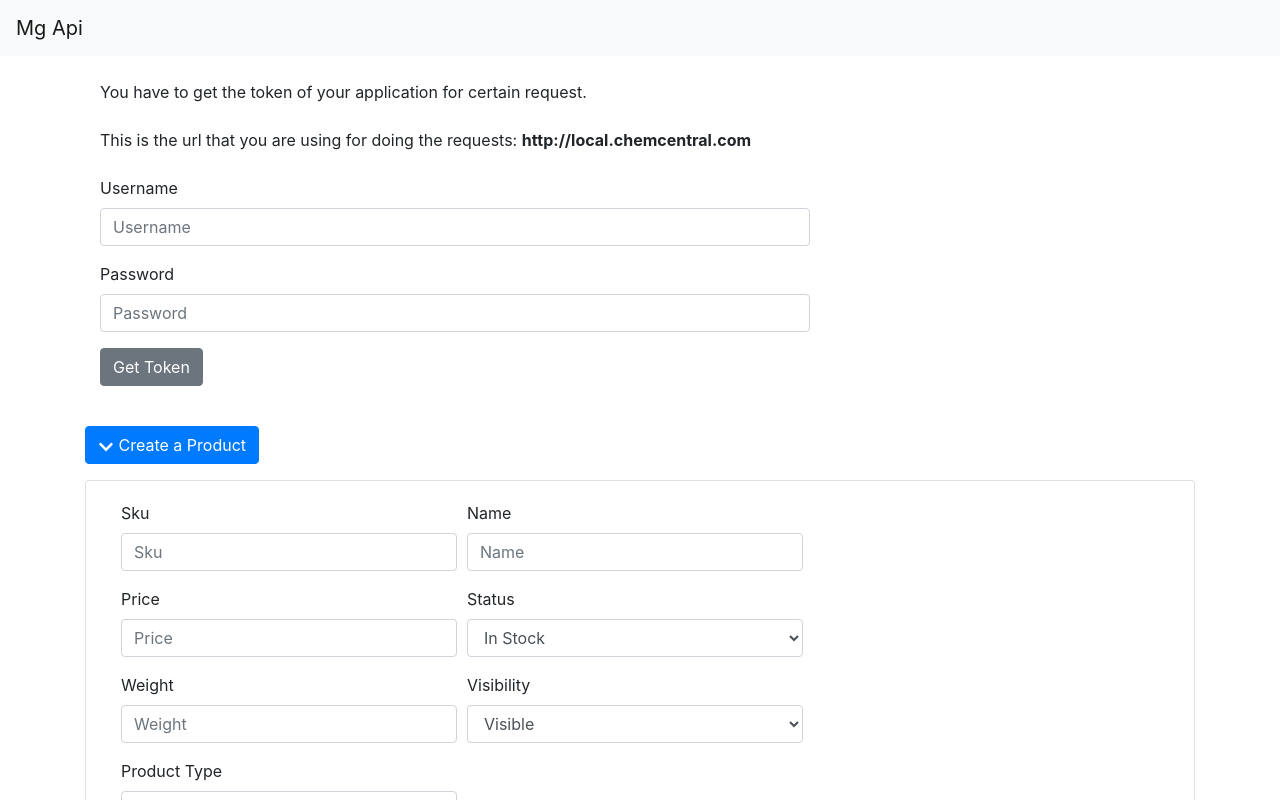
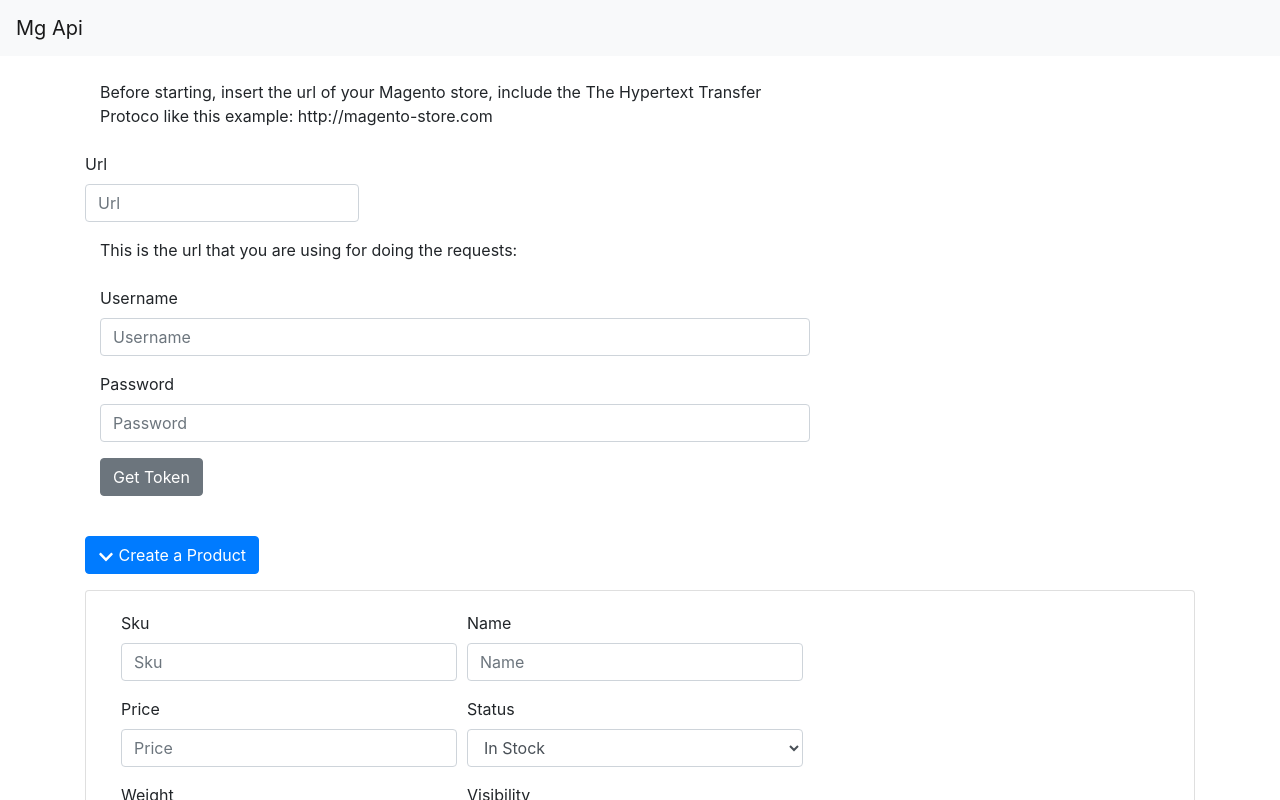
Before and after one commit to ozzytop/react-magento-api, a React (Create React App) app: page / in a window 1280 px wide. Shown: the top 800 px of the page. Built offline with nearby package versions, Linux system fonts and the light colour scheme.

Commit message:
Adding url as state

```diff
--- a/src/Components/CreateProduct.js
+++ b/src/Components/CreateProduct.js
@@ -62,7 +62,8 @@
         let axiosConfig = {
             headers: {
                 'Authorization': `Bearer ${token}`,
-                'Content-Type': 'application/json',
+                'Content-Type': 'text/plain',
+                'Access-Control-Allow-Origin': '*'
             }
         };
 
--- a/src/Components/GetToken.js
+++ b/src/Components/GetToken.js
@@ -19,9 +19,9 @@
     constructor(props){
         super(props);
         this.state = {
-            url: 'http://local.chemcentral.com',
             username: '',
             password: '',
+            url: '',
             token:'',
             message: true,
             allowed: false,
@@ -29,6 +29,7 @@
             spinner:false,
             message: ''
         }
+        this.handleUrl = this.handleUrl.bind(this);
         this.handleUsername = this.handleUsername.bind(this);
         this.handlePassword = this.handlePassword.bind(this);
     }
@@ -77,6 +78,12 @@
         console.log('create Prduct');
     }
 
+    handleUrl(event) {
+        this.setState({
+            url: event.target.value
+        });
+    }
+
     handleUsername(event) {
         this.setState({
             username: event.target.value
@@ -98,11 +105,15 @@
                     <Col xs={8}>
                         <Row>
                             <Col xs={12}>
-                                You have to get the token of your application for certain request.
+                                Before starting, insert the url of your Magento store, include the The Hypertext Transfer Protoco like this example: http://magento-store.com
                             </Col>
                         </Row>
                         <br></br>
                         <Row>
+                            <FormGroup>
+                                <Label for="url">Url</Label>
+                                <Input type="text" name="url" id="url" placeholder="Url" value={this.state.url} onChange={this.handleUrl} />
+                            </FormGroup>
                             <Col xs={12}>
                                 This is the url that you are using for doing the requests: <strong>{this.state.url}</strong>
                             </Col>
```
